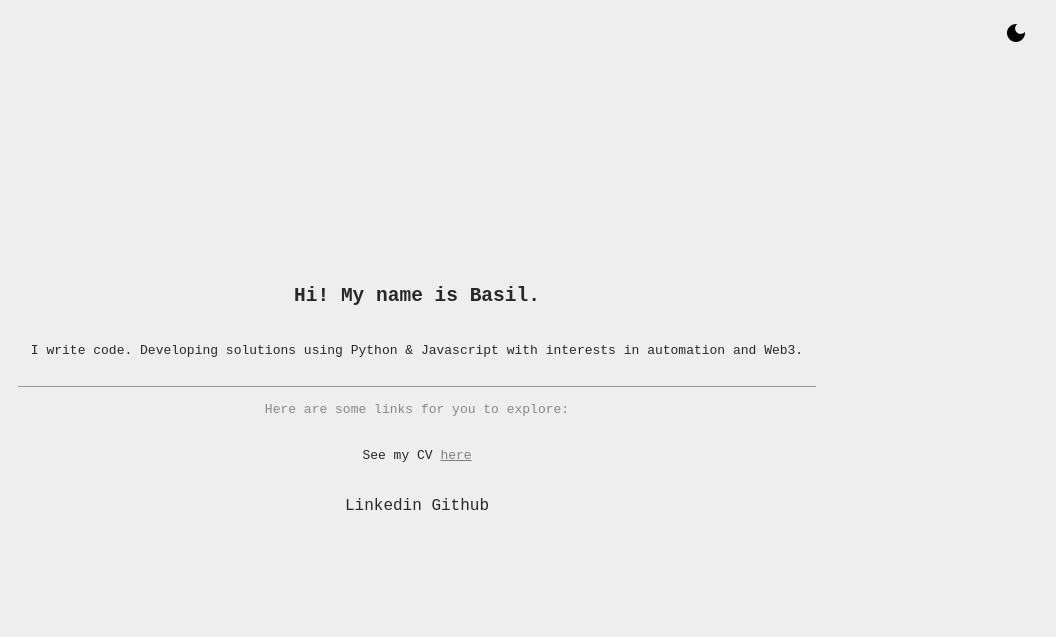
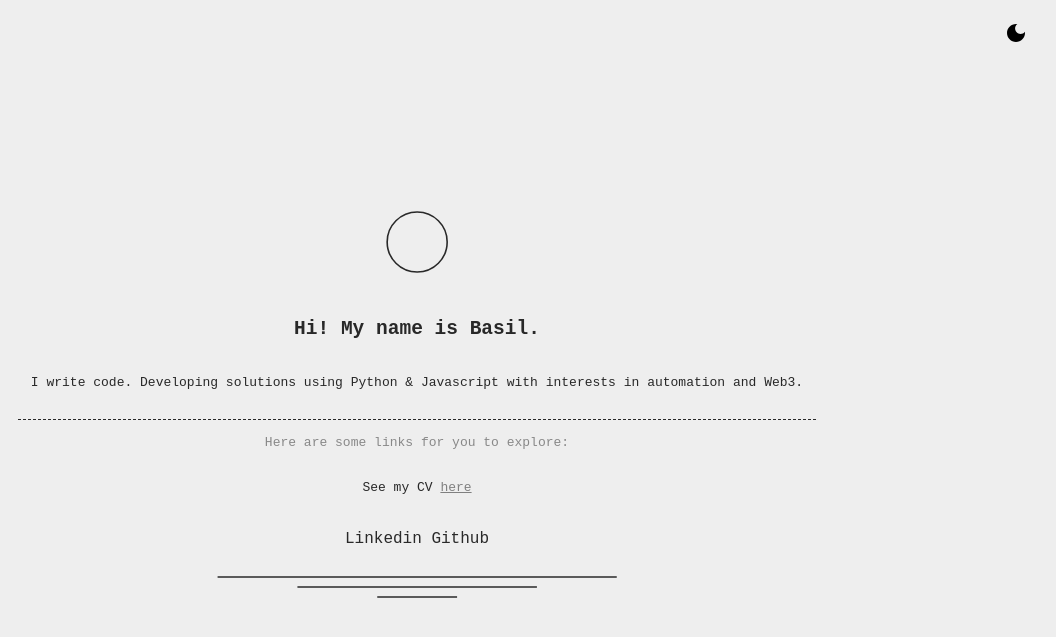
Before and after one commit to iupiew/source, a website built with Vite: page index.html in a window 1280 px wide. Shown: the whole page, without its empty margins (223-1279 px from the left). Built offline with nearby package versions, Linux system fonts and the light colour scheme.

Commit message:
changes in stylesheets

```diff
--- a/main.js
+++ b/main.js
@@ -4,10 +4,14 @@ import darkModeIcon from '/images/dark_mode.svg'
 
 document.querySelector('#app').innerHTML = `
   <div>
+
     <div class="dark-mode-buttons">
       <button class="dark-mode-button" id="dark-mode-on"><img src="${darkModeIcon}" width="24" height="24" alt="Dark mode" aria-label="dark mode toggle" title="Dark mode"></button>
       <button class="dark-mode-button" id="dark-mode-off"><img src="${lightModeIcon}" width="24" height="24" alt="Light mode" aria-label="light mode toggle" title="Light mode"></button>
     </div>
+    <svg  class="svg-el" height="100" width="100%">
+    <circle cx="50%" cy="50%" r="30" fill="none" />
+    </svg>
     <h2>Hi! My name is Basil.</h2>
     <p style="padding: 1em;">I write code. Developing solutions using Python & Javascript with interests in automation and Web3. </p>
     <p class="read-the-docs">
@@ -18,7 +22,12 @@ document.querySelector('#app').innerHTML = `
     <a href="https://www.linkedin.com/in/vasiliyo" target="_blank">Linkedin</a>
     <a href="https://github.com/iupiew" target="_blank">Github</a>
     </div>
-
+    <svg height="35" width="100%" class="svg-el">
+  <line x1="25%" y1="10" x2="75%" y2="10" />
+  <line x1="35%" y1="20" x2="65%" y2="20" />
+  <line x1="45%" y1="30" x2="55%" y2="30" />
+</svg>
+  </svg>
 
   </div>
 `
--- a/styles/abstracts/_mixins.scss
+++ b/styles/abstracts/_mixins.scss
@@ -1,7 +1,12 @@
 @mixin light-theme {
     color: $foreground;
     background: $background;
-
+    .svg-el {
+        stroke: $accent;
+    }
+    .read-the-docs {
+        border-top: dashed 1.6px $accent;
+      }
     .secondary {
         color: $secondary;
     }
@@ -45,9 +50,12 @@
 @mixin dark-theme {
     color: $foreground-dark;
     background: $background-dark;
-    .logo {
-        fill: rgb(255, 255, 255);
+    .svg-el {
+        stroke: $accent-dark;
     }
+    .read-the-docs {
+        border-top: dashed 1.6px $accent-dark;
+      }
     .secondary {
         color: $secondary-dark;
     }
--- a/styles/base/_base.scss
+++ b/styles/base/_base.scss
@@ -27,6 +27,10 @@ body {
   color: $secondary;
   text-decoration: underline;
 }
+.svg-el {
+  stroke: $accent-dark;
+  stroke-width:1.6;
+}
 h1 {
   font-size: 3.2em;
   line-height: 1.1;
@@ -55,7 +59,6 @@ h1 {
 .read-the-docs {
   color: #888;
   padding: 1em;
-  border-top: solid 1px $secondary-dark;
 }
 
 button {
```
Also changed, not shown: dist/assets/index-SJnybU1d.css (deleted), dist/assets/index-XviWiQi-.css (added), dist/assets/index-mJFmCpw7.js, dist/index.html.
